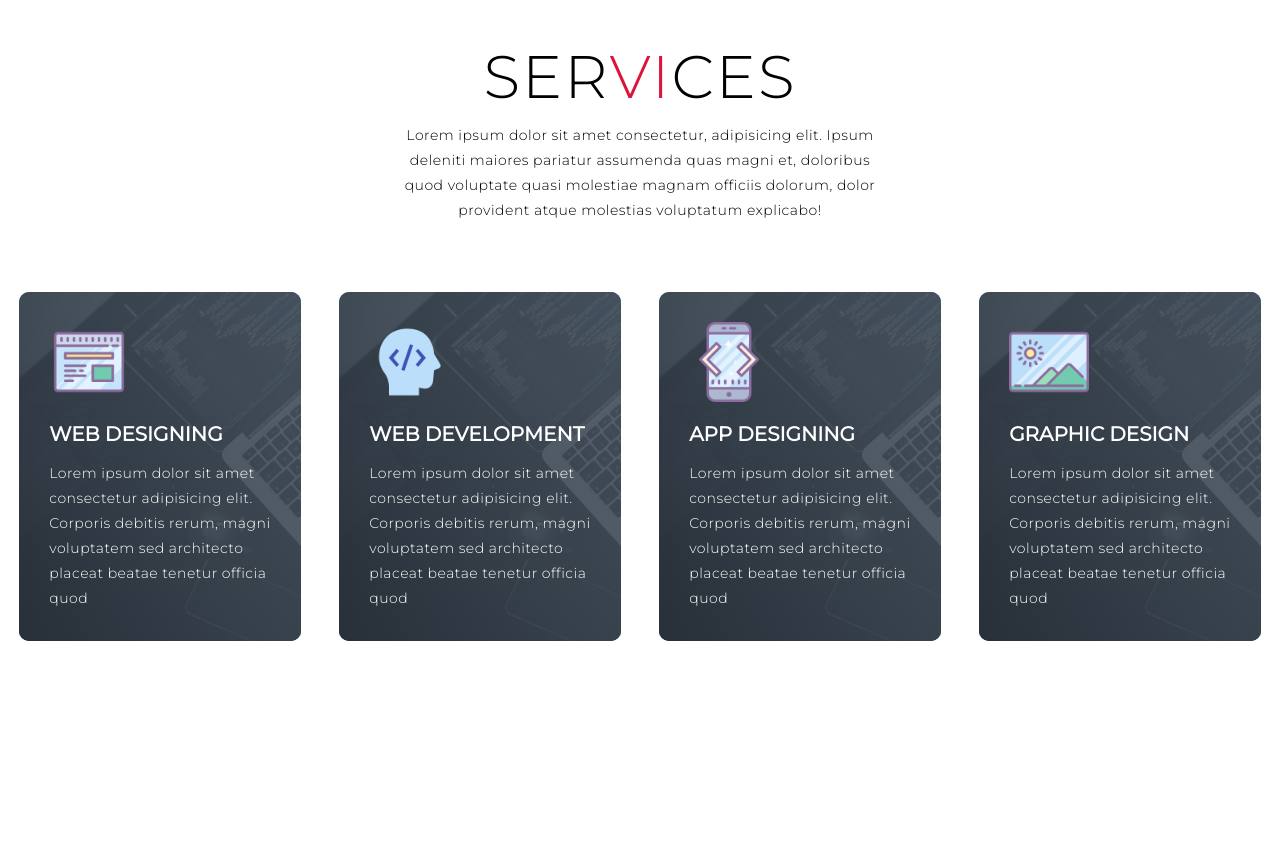
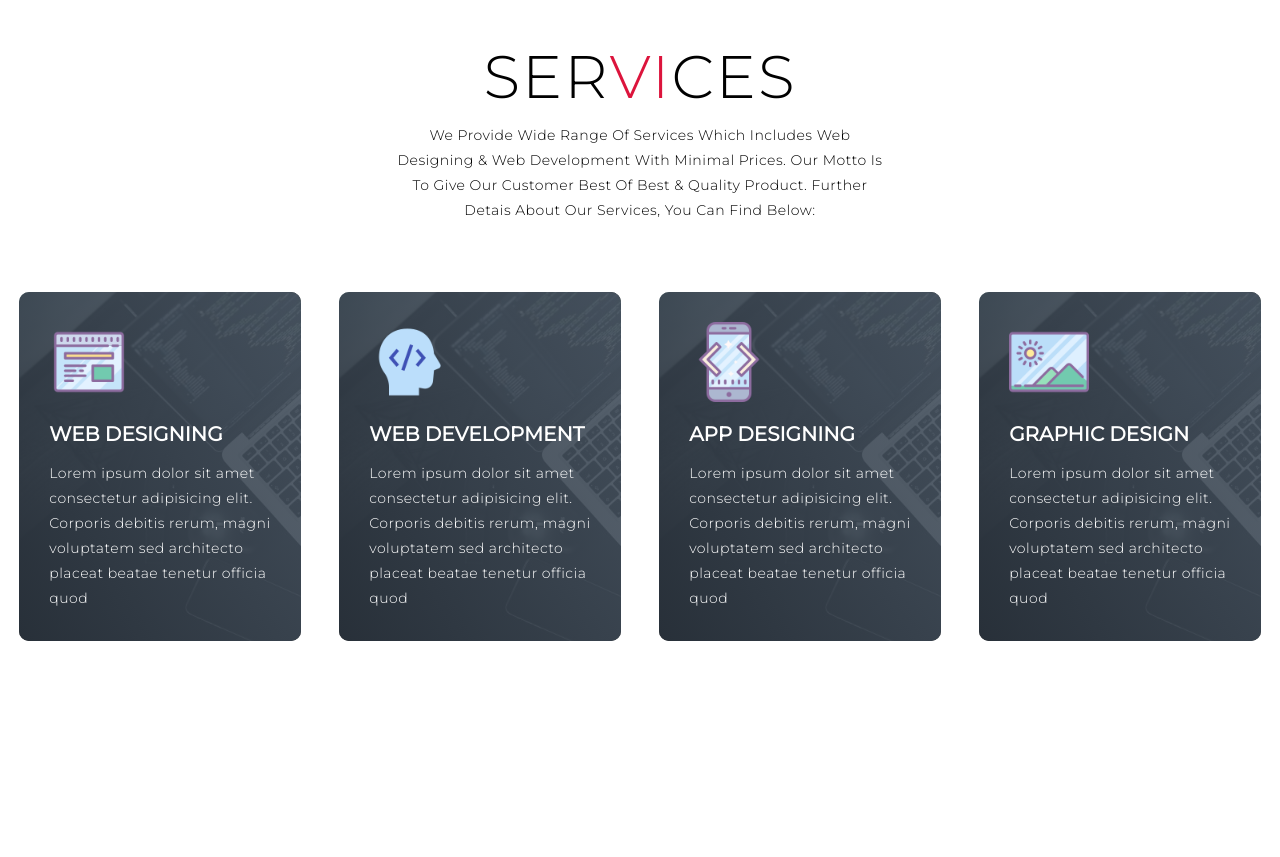
Before and after one commit to sami-ul-haq/portfolio, a plain HTML site: page index.html in a window 1280 px wide. Shown: the part 860-1717 px from the top of the page. Drawn offline with Linux system fonts and the light colour scheme.

Commit message:
minor change

```diff
--- a/index.html
+++ b/index.html
@@ -55,7 +55,7 @@
 
       <div class="service-top">
         <h1 class="section-title">Ser<span>vi</span>ces</h1>
-        <p>Lorem ipsum dolor sit amet consectetur, adipisicing elit. Ipsum deleniti maiores pariatur assumenda quas magni et, doloribus quod voluptate quasi molestiae magnam officiis dolorum, dolor provident atque molestias voluptatum explicabo!</p>
+        <p>We Provide Wide Range Of Services Which Includes Web Designing & Web Development With Minimal Prices. Our Motto Is To Give Our Customer Best Of Best & Quality Product. Further Detais About Our Services, You Can Find Below: </p>
       </div>
 
       <div class="service-bottom">
```
